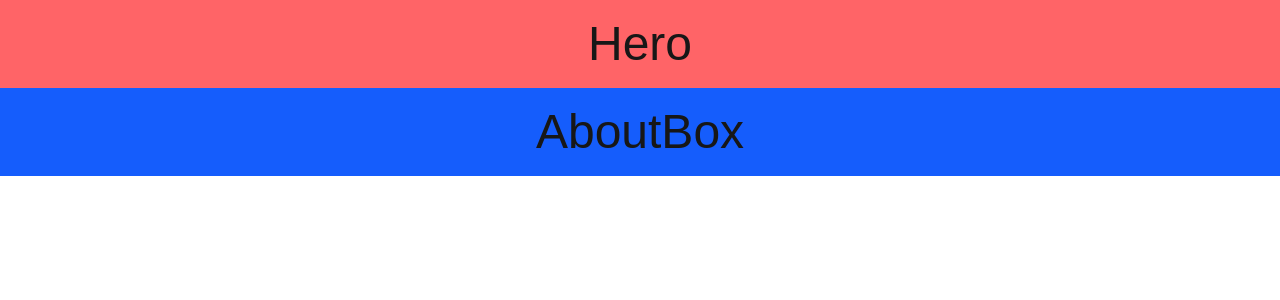
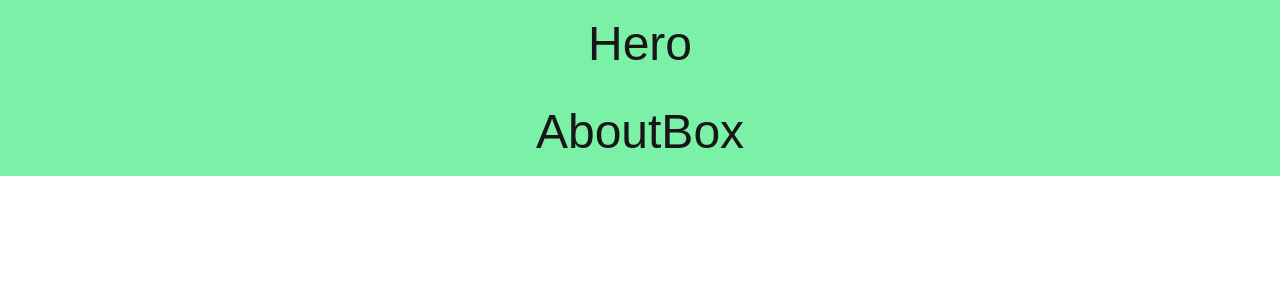
Before and after one commit to eslam-mohamedl/Team-2, a Next.js app: page / in a window 1280 px wide. Shown: the top 300 px of the page. Built offline with nearby package versions, Linux system fonts and the light colour scheme.

Commit message:
style: change bg webite

```diff
--- a/src/components/AboutBox.tsx
+++ b/src/components/AboutBox.tsx
@@ -2,6 +2,8 @@ import React from "react";
 
 export default function AboutBox() {
   return (
-    <div className="bg-blue-600 p-5 text-5xl flex justify-center">AboutBox</div>
+    <div className="bg-green-300 p-5 text-5xl flex justify-center">
+      AboutBox
+    </div>
   );
 }
--- a/src/components/Hero.tsx
+++ b/src/components/Hero.tsx
@@ -2,6 +2,6 @@ import React from "react";
 
 export default function Hero() {
   return (
-    <div className="bg-red-400 p-5 text-5xl flex justify-center">Hero</div>
+    <div className="bg-green-300 p-5 text-5xl flex justify-center">Hero</div>
   );
 }
```
